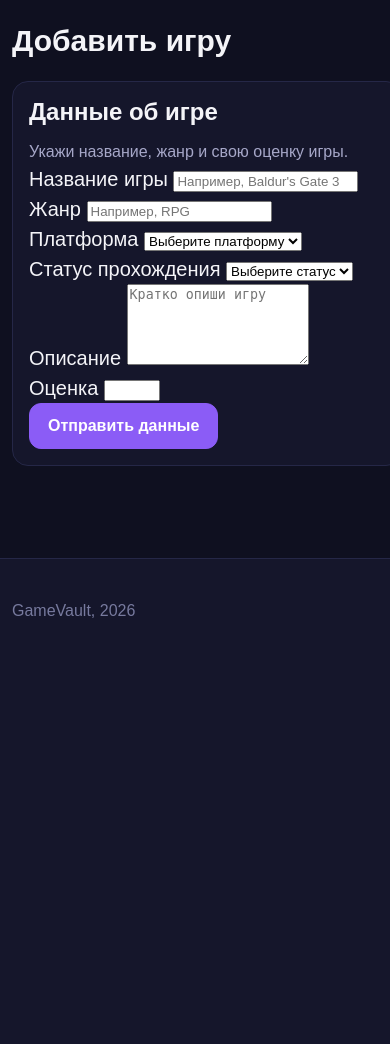
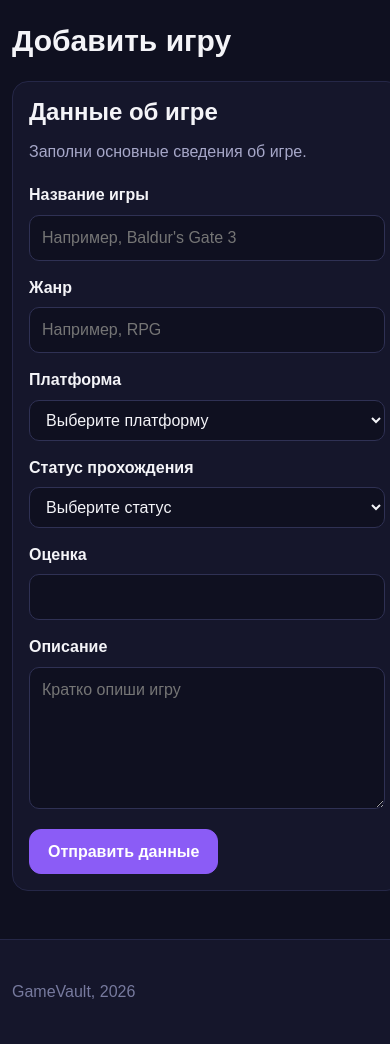
Before and after one commit to Res0x/GameVault, a Django app: page /games/add/ in a window 390 px wide. Shown: the part 181-1225 px from the top of the page. Before the commit the page ends 799 px from the top, so only its background shows below. Run offline with Django 5.2, Linux system fonts and the light colour scheme.

Commit message:
added css for game_create form

```diff
--- a/games/static/games/css/style.css
+++ b/games/static/games/css/style.css
@@ -166,6 +166,50 @@ p {
     padding: 24px;
     border-bottom: 1px solid #252747;
     text-align: center;
+}
+
+/* Формы */
+
+.game-form {
+    display: flex;
+    flex-direction: column;
+    gap: 20px;
+    max-width: 720px;
+    margin: 24px auto 0 auto;
+}
+
+.form-group {
+    display: flex;
+    flex-direction: column;
+    gap: 8px;
+}
+
+.form-label {
+    display: block;
+    font-size: 16px;
+    font-weight: 700;
+    line-height: 1.4;
+    color: #F4F4F8;
+}
+
+.form-control {
+    display: block;
+    width: 100%;
+    box-sizing: border-box;
+    font-family: "Arial", "Helvetica", sans-serif;
+    font-size: 16px;
+    line-height: 1.5;
+    color: #F4F4F8;
+    background-color: #0F1020;
+    padding: 12px 14px;
+    border: 1px solid #2F3154;
+    border-radius: 10px;
+}
+
+.form-actions {
+    display: flex;
+    align-items: flex-start;
+    margin-top: 4px;
 }
 
 /* Секции */
@@ -442,6 +486,26 @@ p {
         padding: 16px;
     }
 
+    .game-form {
+        gap: 16px;
+        margin: 20px auto 0 auto;
+    }
+
+    .form-control {
+        padding: 10px 12px;
+    }
+
+    .form-actions {
+        display: block;
+    }
+
+    .button .form-actions {
+        display: block;
+        width: 100%;
+        box-sizing: border-box;
+        text-align: center;
+    }
+
     .stats {
         flex-direction: column;
         gap: 12px;
--- a/games/templates/games/game_create.html
+++ b/games/templates/games/game_create.html
@@ -8,7 +8,7 @@
   </div>
   <section class="section">
     <h2 class="section-title">Данные об игре</h2>
-    <p class="section-text">Укажи название, жанр и свою оценку игры.</p>
+    <p class="section-text">Заполни основные сведения об игре.</p>
   <form method="post" class="game-form" action="{% url 'game_create' %}">
     {% csrf_token %}
     <div class="form-group">
@@ -44,15 +44,15 @@
       </select>
     </div>
     <div class="form-group">
-      <label for="game-description" class="form-label">Описание</label>
-      <textarea id="game-description" name="description"
-      class="form-control" rows="5" placeholder="Кратко опиши игру"></textarea>
-    </div>
-    <div class="form-group">
       <label for="game-rating" class="form-label">Оценка</label>
       <input type="number" id="game-rating"
              name="rating"  min="1" max="10"
              class="form-control">
+    </div>
+    <div class="form-group">
+      <label for="game-description" class="form-label">Описание</label>
+      <textarea id="game-description" name="description"
+      class="form-control" rows="5" placeholder="Кратко опиши игру"></textarea>
     </div>
     <div class="form-actions">
       <button type="submit" class="button">Отправить данные</button>
@@ -67,8 +67,8 @@
       <li class="game-info-item">Жанр: {{ submitted_game.genre }}</li>
       <li class="game-info-item">Платформа: {{ submitted_game.platform_display }}</li>
       <li class="game-info-item">Статус: {{ submitted_game.status_display }}</li>
+      <li class="game-info-item">Описание: {{ submitted_game.description }}</li>
       <li class="game-info-item">Оценка: {{ submitted_game.rating }}</li>
-      <li class="game-info-item">Описание: {{ submitted_game.description }}</li>
     </ul>
   </section>
 {% endif %}
```
